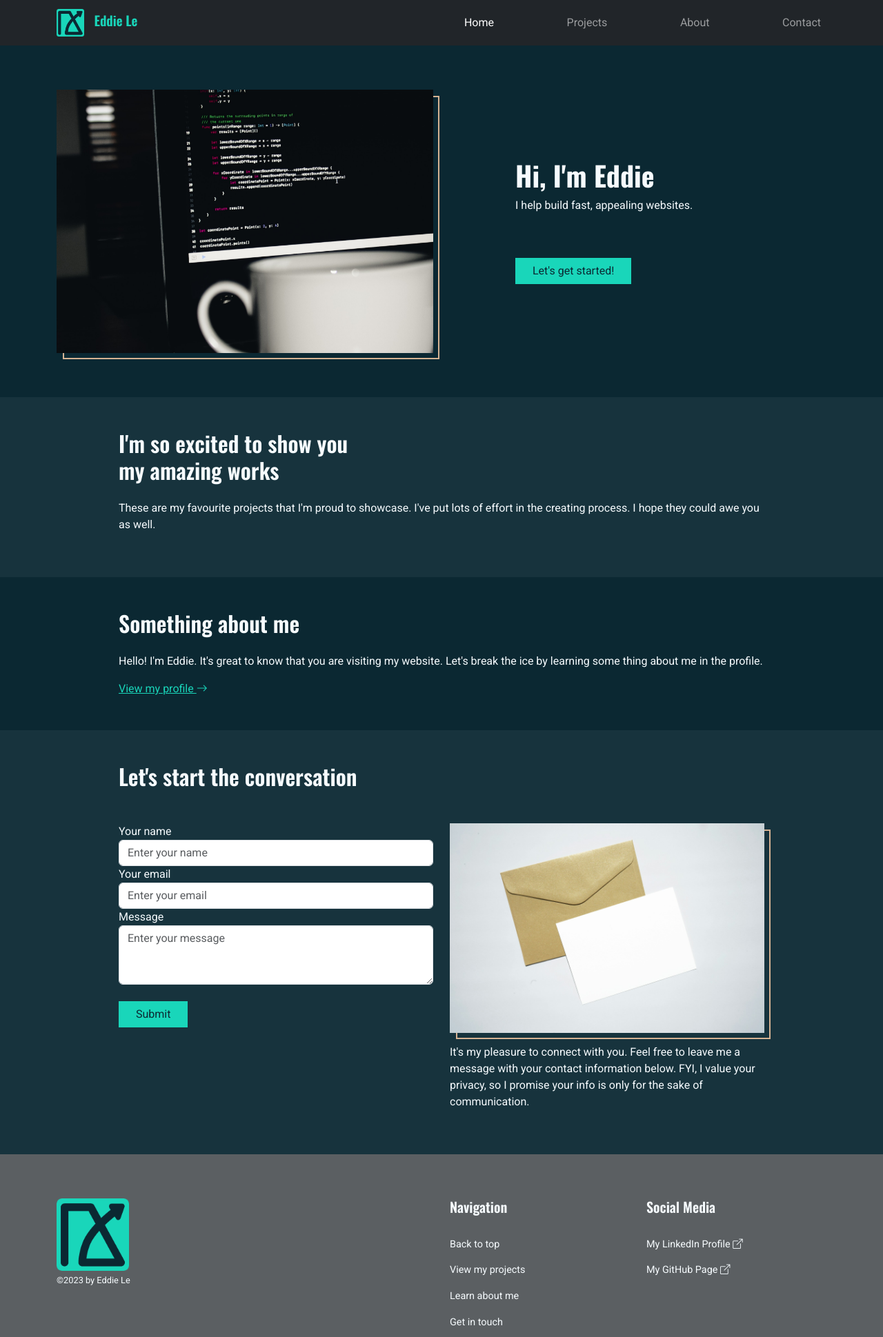
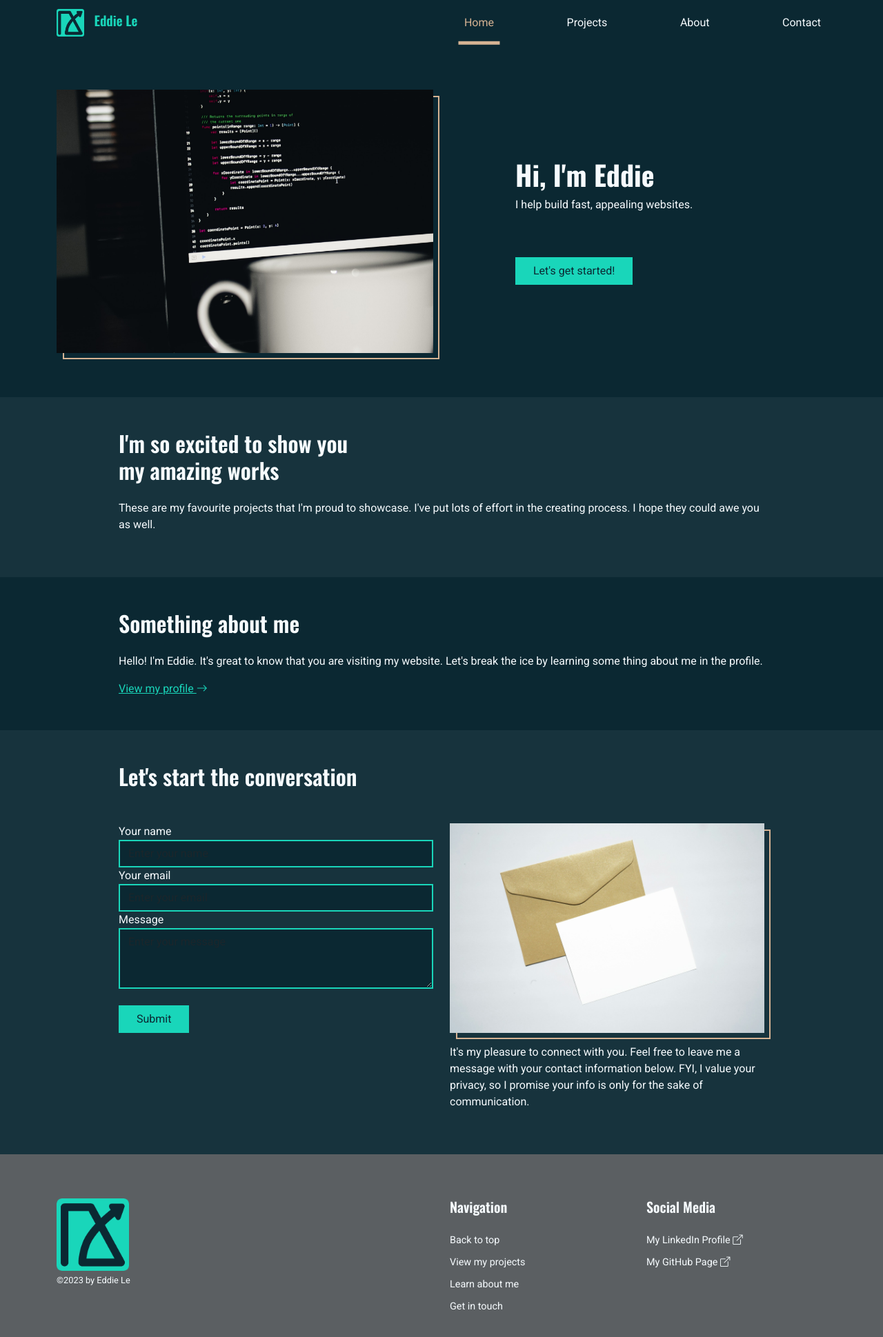
Before and after one commit to le000255/portfolio, a plain HTML site: page index.html in a window 1280 px wide. Shown: the top 1939 px of the page at 69% size. Drawn offline with nearby package versions, Linux system fonts and the light colour scheme.

Commit message:
finish navbar style

```diff
--- a/css/main.css
+++ b/css/main.css
@@ -51,6 +51,49 @@ h2 {
 /* ------------- custom properties ------------ */
 
 /* overriding bootstrap */
+/* navbar */
+.bg-dark {
+  background-color: var(--cl-secondary) !important;
+}
+.navbar[data-bs-theme="dark"] {
+  --bs-navbar-color: var(--cl-base-white);
+  --bs-navbar-hover-color: var(--cl-primnary);
+  --bs-navbar-active-color: var(--cl-accent-2);
+  --bs-navbar-brand-color: var(--cl-primnary);
+  --bs-navbar-brand-hover-color: var(--cl-accent-2);
+  --bs-navbar-toggler-border-color: var(--cl-primnary);
+}
+.nav-item,
+.nav-item:has(.active) {
+  position: relative;
+}
+/* button[aria-expanded="false"]  */
+@media screen and (min-width: 578px) {
+  .nav-item::after,
+  .nav-item:has(.active)::after {
+    content: "";
+    position: absolute;
+    left: 50%;
+    bottom: clamp(-32%, 2vw, -30%);
+    height: 0.3em;
+    width: 100%;
+    transform: translateX(-50%) translateY(-5%);
+  }
+  .nav-item:has(.active)::after {
+    background-color: var(--cl-accent-2);
+  }
+  .nav-item::after {
+    background-color: var(--cl-primnary);
+    width: 0;
+    transition: width 0.1s ease-in;
+    transform-origin: center;
+  }
+
+  .nav-item:hover::after,
+  .nav-item:focus-within::after {
+    width: 100%;
+  }
+}
 
 /* primary button */
 .btn-primary {
@@ -66,10 +109,28 @@ h2 {
   --bs-btn-active-border-color: var(--cl-accent-2);
   --bs-btn-disabled-color: var(--cl-accent-1);
   --bs-btn-disabled-bg: var(--cl-base-white);
-  --bs-btn-disabled-border-color:var(--cl-base-white);
+  --bs-btn-disabled-border-color: var(--cl-base-white);
   border-radius: 0;
+  border: 0.15rem solid var(--bs-btn-border-color);
   padding-left: 1.5em;
   padding-right: 1.5em;
+}
+
+/* form control */
+.form-control {
+  --bs-body-bg: var(--cl-secondary);
+  --bs-border-color: var(--cl-primnary);
+  --bs-border-width: 0.15em;
+  --bs-body-color: var(--cl-base-white);
+  border-radius: 0;
+}
+
+.btn:focusf {
+  box-shadow: 0 0 0 0.25rem rgba(214, 179, 147, 0.75) !important;
+}
+
+.form-control:focus {
+  border-color: var(--cl-accent-2);
 }
 
 /* arrow link */
@@ -269,8 +330,14 @@ h2 {
 }
 
 footer {
-  .navbar-nav {
+  a {
+    color: var(--cl-base-white);
+    text-decoration: none;
     font-size: 0.9rem;
+  }
+  a:hover {
+    color: var(--cl-accent-2);
+    text-decoration: underline;
   }
   .brand-footer {
     p {
--- a/index.html
+++ b/index.html
@@ -70,8 +70,8 @@
           <div class="col-sm-5 offset-sm-1 d-flex flex-column justify-content-center py-3">
             <h1>Hi, I'm Eddie</h1>
             <p>I help build fast, appealing websites.</p>
-            <button type="button" class="btn btn-primary align-self-start mt-lg-5 mt-md-3 mt-sm-2">Let's get
-              started!</button>
+            <a type="button" class="btn btn-primary align-self-start mt-lg-5 mt-md-3 mt-sm-2" href="#contact">Let's get
+              started!</a>
           </div>
 
         </div> <!-- end: row -->
@@ -155,33 +155,33 @@
 
         <div class="col-sm-3 col-md-3 offset-sm-2  my-3">
           <span class="d-inline-block txt-heading h5 mb-4">Navigation</span>
-          <ul class="navbar-nav">
-            <li class="nav-item">
-              <a class="nav-link" href="#">Back to top</a>
+          <ul class="list-unstyled">
+            <li class="mb-2">
+              <a href="#">Back to top</a>
             </li>
-            <li class="nav-item">
-              <a class="nav-link" href="#">View my projects</a>
+            <li class="mb-2">
+              <a href="#">View my projects</a>
             </li>
-            <li class="nav-item">
-              <a class="nav-link" href="#">Learn about me</a>
+            <li class="mb-2">
+              <a href="#">Learn about me</a>
             </li>
-            <li class="nav-item">
-              <a class="nav-link" href="#">Get in touch</a>
+            <li class="mb-2">
+              <a href="#">Get in touch</a>
             </li>
           </ul>
         </div>
 
         <div class="col-sm-3 col-md-3 my-3">
           <span class="d-inline-block txt-heading h5 mb-4">Social Media</span>
-          <ul class="navbar-nav">
-            <li class="nav-item">
-              <a class="nav-link" href="https://www.linkedin.com/in/gthinhle-eddie/" target="_blank"
-                rel="noreferer noopener">My LinkedIn Profile
+          <ul class="list-unstyled">
+            <li class="mb-2">
+              <a href="https://www.linkedin.com/in/gthinhle-eddie/" target="_blank" rel="noreferer noopener">My LinkedIn
+                Profile
                 <i class="bi bi-box-arrow-up-right"></i>
               </a>
             </li>
-            <li class="nav-item">
-              <a class="nav-link" href="https://github.com/le000255" target="_blank" rel="noreferer noopener">My GitHub
+            <li class="mb-2">
+              <a href="https://github.com/le000255" target="_blank" rel="noreferer noopener">My GitHub
                 Page
                 <i class="bi bi-box-arrow-up-right"></i>
               </a>
```
Also changed, not shown: about.html (+14 -14 lines), contact.html (+14 -14 lines), projects.html (+14 -14 lines).
